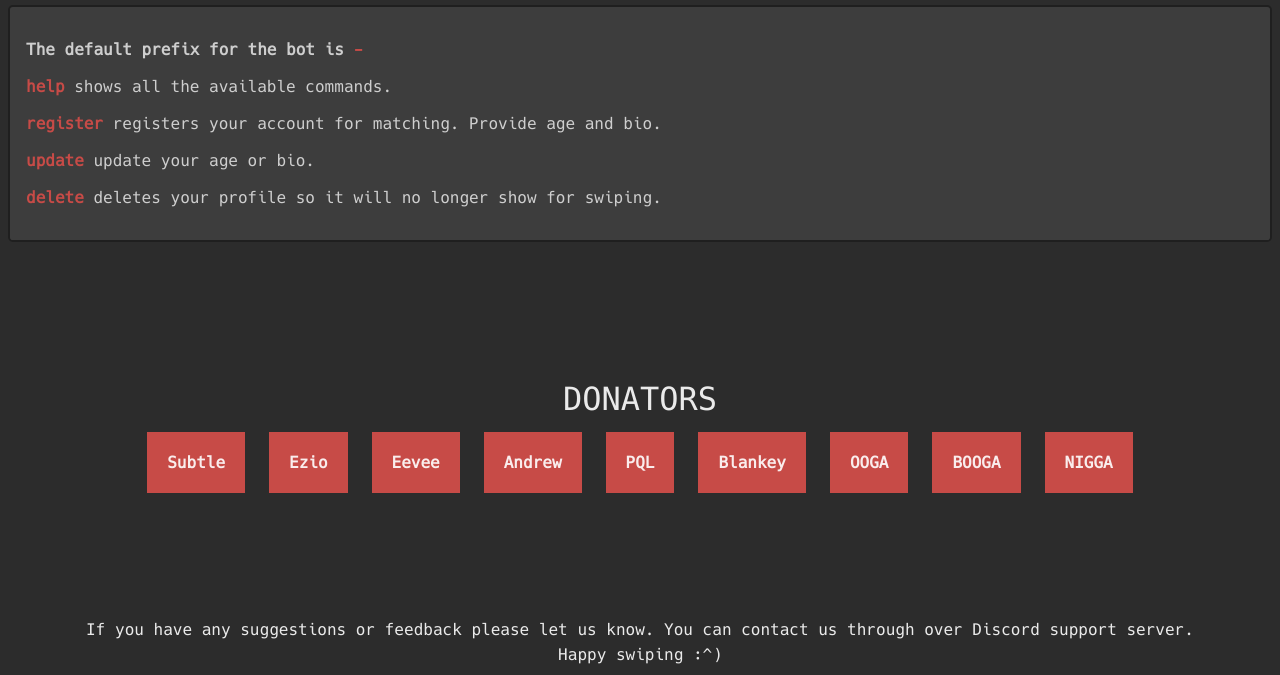
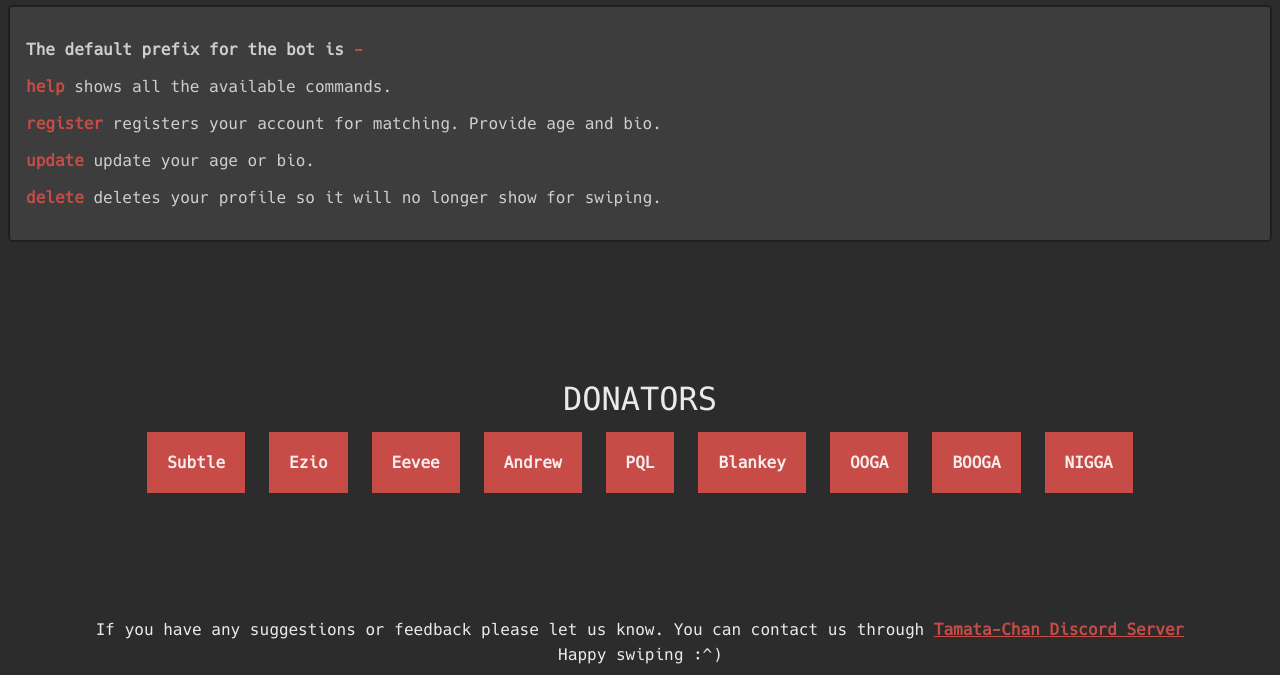
Before and after one commit to XWXD/Tamata, a plain HTML site: page index.html in a window 1280 px wide. Shown: the part 627-1302 px from the top of the page. Drawn offline with nearby package versions, Linux system fonts and the light colour scheme.

Commit message:
Update index.html

```diff
--- a/index.html
+++ b/index.html
@@ -102,9 +102,11 @@
                     <div class="code">
                         <p><b>The default prefix for the bot is <a style="color:#c74b47">-</b></a></p>
                         <p><a style="color:#c74b47"><b>help</b></a> shows all the available commands.</p>
-                        <p><a style="color:#c74b47"><b>register</b></a> registers your account for matching. Provide age and bio.</p>
+                        <p><a style="color:#c74b47"><b>register</b></a> registers your account for matching. Provide age
+                            and bio.</p>
                         <p><a style="color:#c74b47"><b>update</b></a> update your age or bio.</p>
-                        <p><a style="color:#c74b47"><b>delete</b></a> deletes your profile so it will no longer show for swiping.</p>
+                        <p><a style="color:#c74b47"><b>delete</b></a> deletes your profile so it will no longer show for
+                            swiping.</p>
 
                     </div>
                 </div>
@@ -158,7 +160,8 @@
 
 
     <footer class="container">If you have any suggestions or feedback please let us know. You can contact us through
-        over Discord support server.<br>Happy swiping :^)</footer>
+        <a style="color:#c74b47" href="https://discord.com/"><b><u>Tamata-Chan Discord Server</u></a></b><br>Happy
+        swiping :^)</footer>
 </body>
 
 </html>
```
